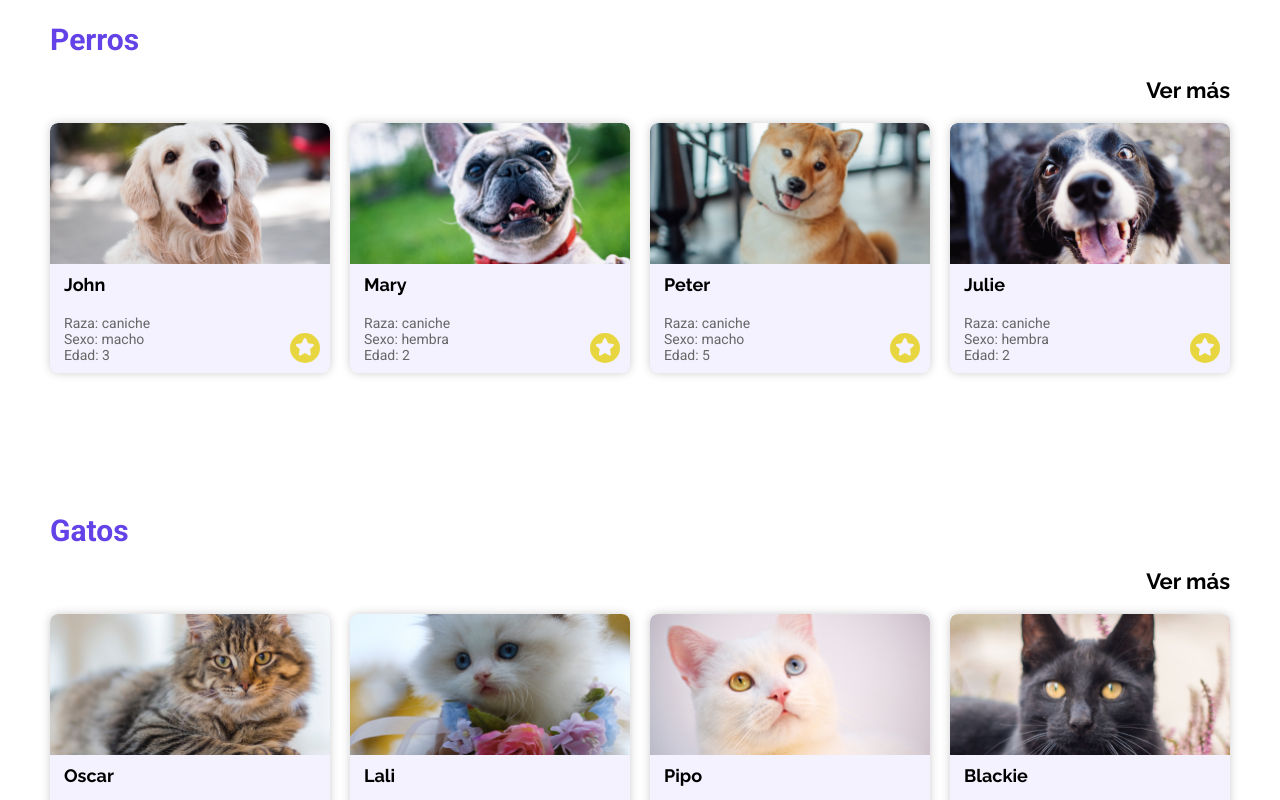
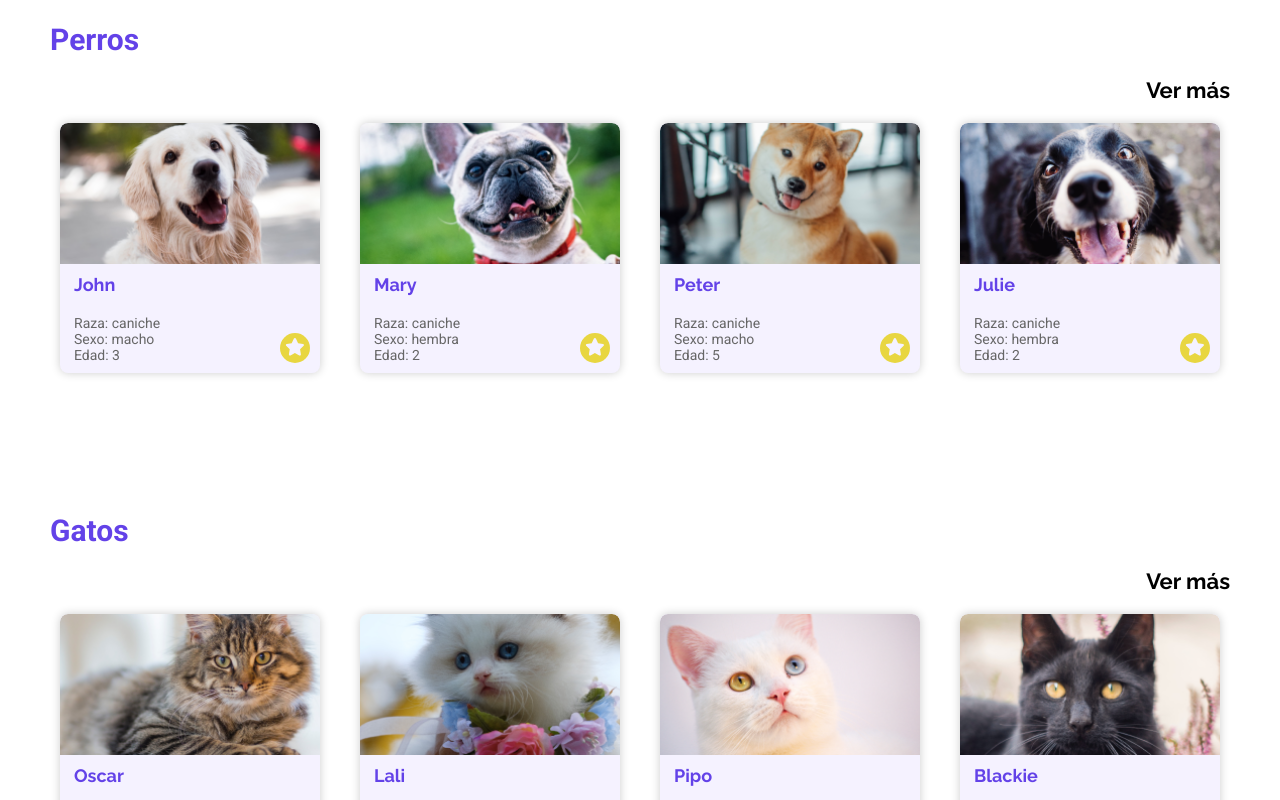
Before and after one commit to No-Country/C7-06-Front, a React (Create React App) app: page / in a window 1280 px wide. Shown: the part 1040-1840 px from the top of the page. Built offline with nearby package versions, Linux system fonts and the light colour scheme.

Commit message:
PNC-40 Added links to pet profiles

```diff
--- a/src/components/Card/index.jsx
+++ b/src/components/Card/index.jsx
@@ -2,6 +2,7 @@
 import { faStar } from "@fortawesome/free-solid-svg-icons";
 import PropTypes from "prop-types";
 import styles from "./Card.module.sass";
+import { Link } from "react-router-dom";
 
 // Boton de favorito
 const Favorite = ({ isFavorite, handleClick }) => {
@@ -27,6 +28,7 @@
   };
 
   return (
+    <Link to={`/pet/${animal.id}`} className={styles.cardLink}>
       <div className={styles.card}>
         <div className={styles.card__img}>
           <img src={`/animals/${animal.picture}`} alt={animal.name} />
@@ -49,6 +51,7 @@
           <Favorite isFavorite={animal.isFavorite} handleClick={handleClick} />
         </div>
       </div>
+    </Link>
   );
 };
 
```
Lines whose indentation alone changed are shown as unchanged.
